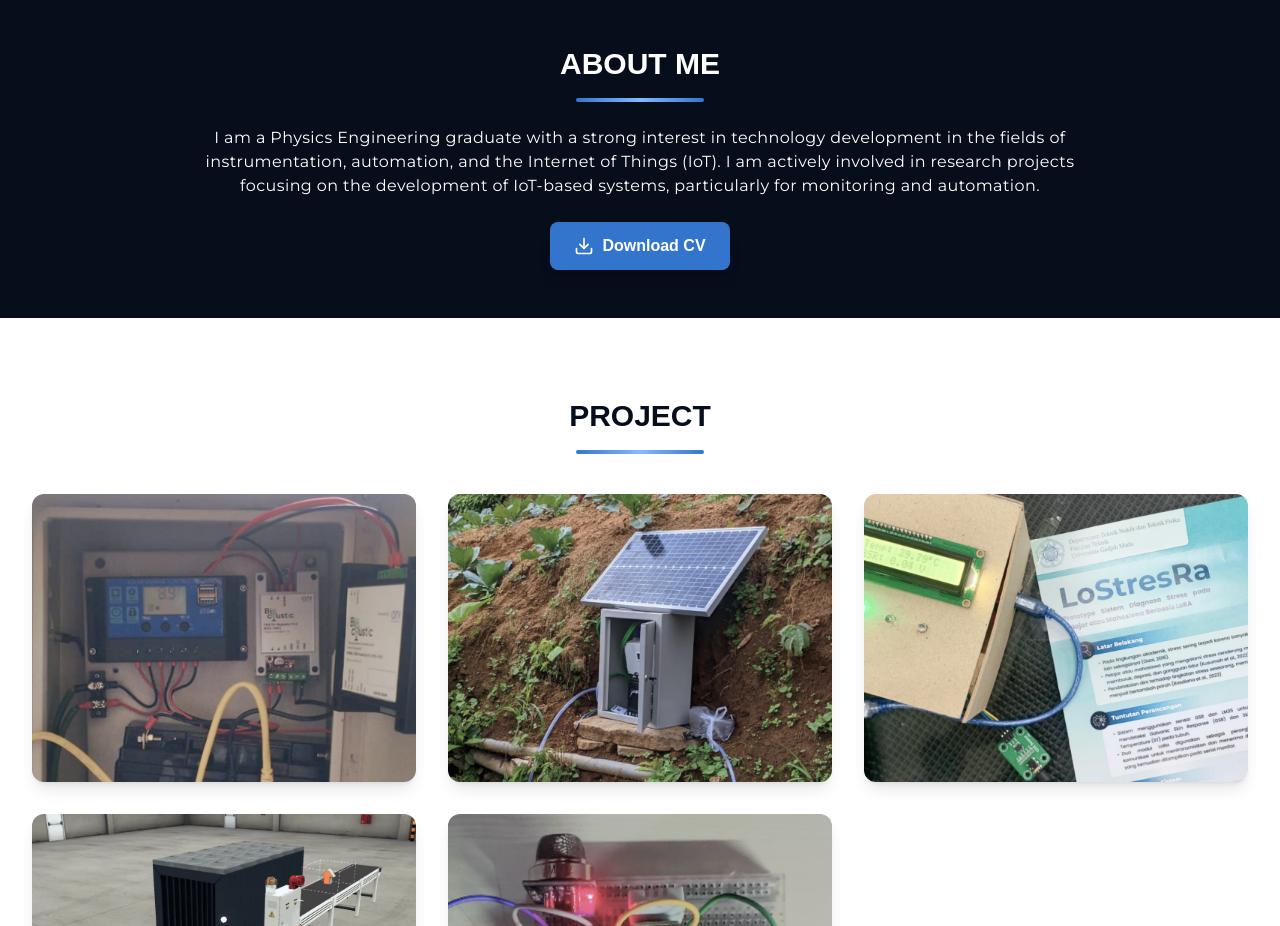
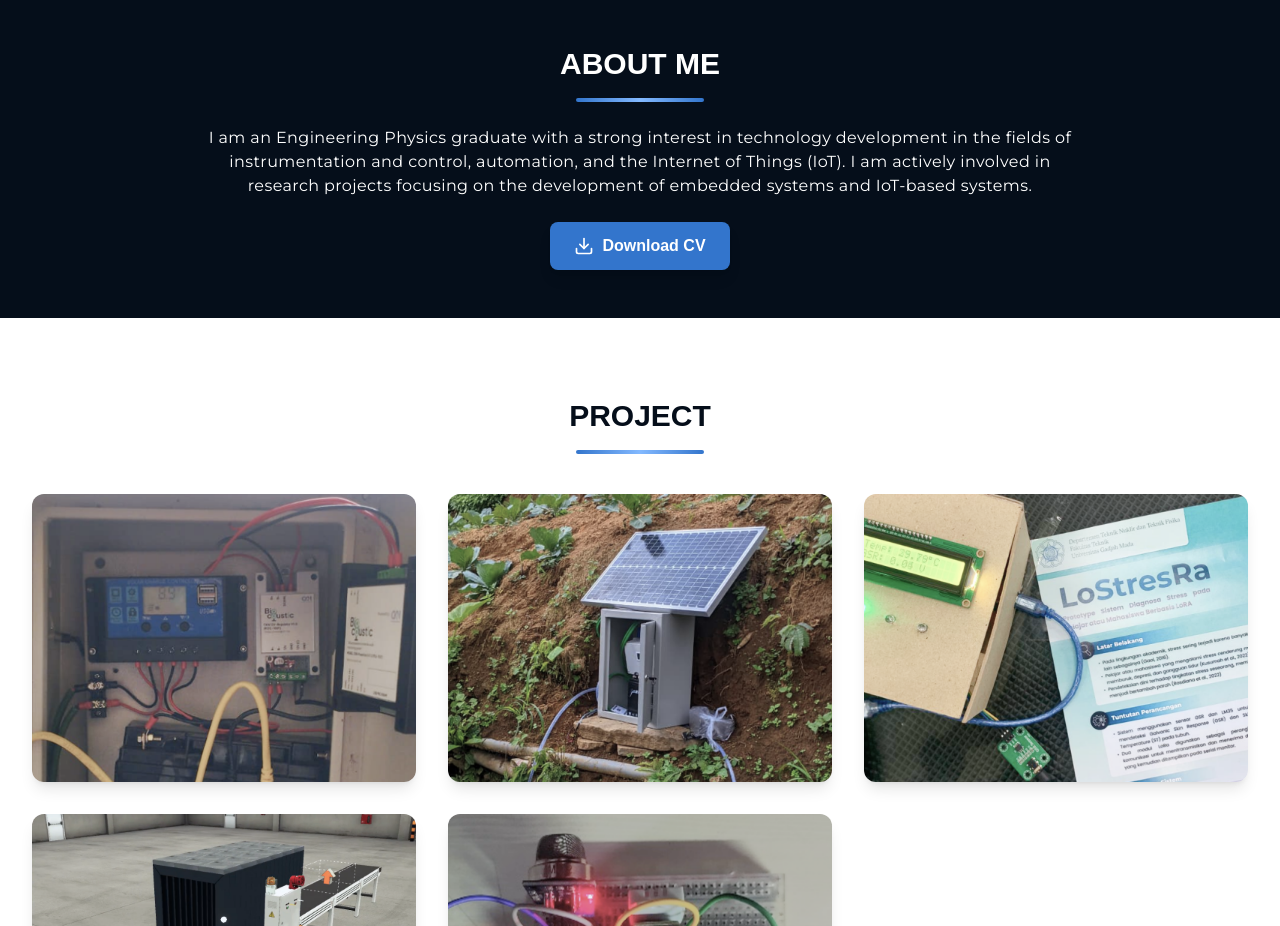
Before and after one commit to rijaldzaki/rijal-portfolio, a Next.js app: page / in a window 1280 px wide. Shown: the part 802-1728 px from the top of the page. Built offline with nearby package versions, Linux system fonts and the light colour scheme.

Commit message:
edit cv and about me

```diff
--- a/app/page.tsx
+++ b/app/page.tsx
@@ -242,11 +242,10 @@ const Home: NextPage = () => {
         </h2>
         <div className="h-1 w-32 mb-6 rounded bg-gradient-to-r from-[#3375CC] via-[#83B9FF] to-[#3375CC]" />
         <p className="mb-6 font-montserrat text-white text-sm sm:text-base text-center max-w-md sm:max-w-4xl mx-auto tracking-wide">
-          I am a Physics Engineering graduate with a strong interest in
-          technology development in the fields of instrumentation, automation,
-          and the Internet of Things (IoT). I am actively involved in research
-          projects focusing on the development of IoT-based systems,
-          particularly for monitoring and automation.
+          I am an Engineering Physics graduate with a strong interest in technology
+          development in the fields of instrumentation and control, automation, and
+          the Internet of Things (IoT). I am actively involved in research projects
+          focusing on the development of embedded systems and IoT-based systems.
         </p>
         <a
           href="/assets/CV-Rijal Dzaki Fadhlurrohman.pdf"
```
Also changed, not shown: 1 other file (tests, documents, lock files or other folders).
